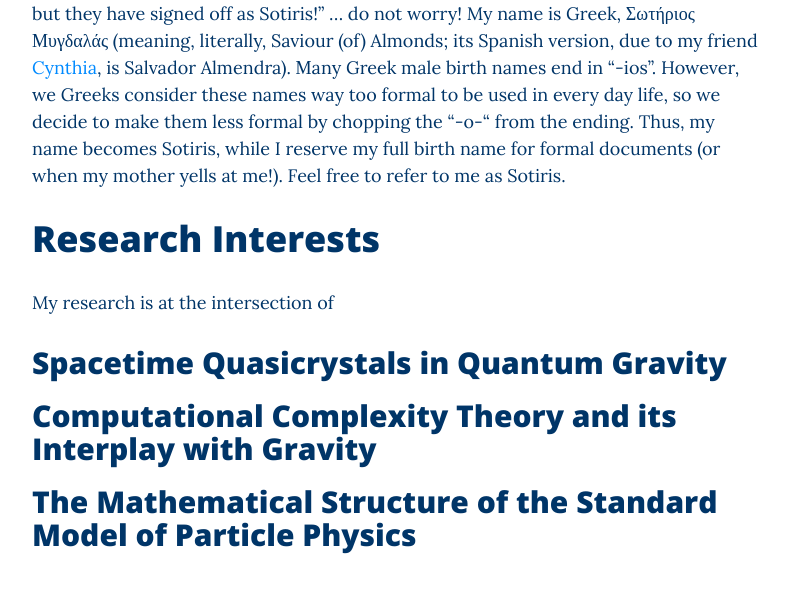
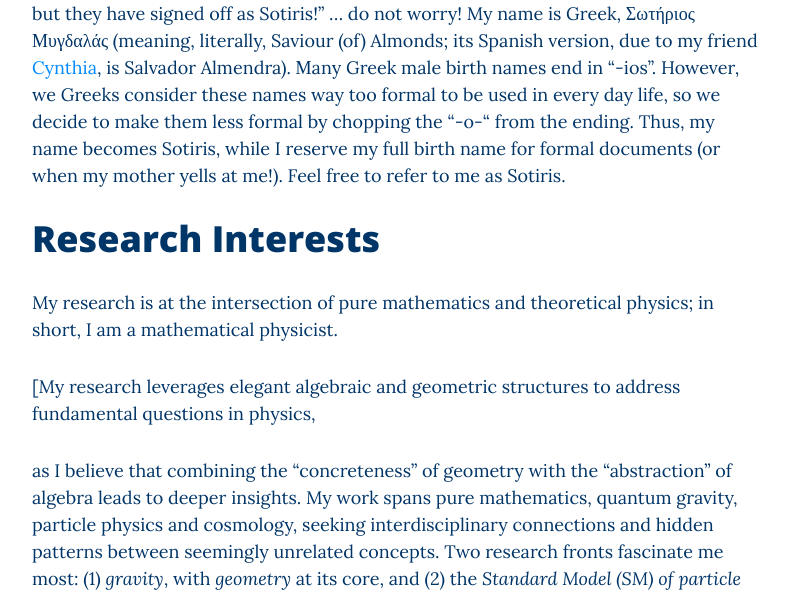
Before and after one commit to smygdalas/SMygdalas.github.io, a Jekyll site: the page built from index.md, in a window 1280 px wide and 1400 px high, scrolled down 1280 px. Shown: the part 62-658 px from the top of the window, without its empty margins (243-1030 px from the left). Built offline with Jekyll 4.4.1, drawn with Linux system fonts in a browser that asks for light colours; nearby versions of some CDN libraries; comment, search, counter and statistics services are not loaded; some of the changed text lies outside the part shown.

Commit message:
Update index.md

```diff
--- a/index.md
+++ b/index.md
@@ -16,10 +16,20 @@ My name is Sotiris Mygdalas\* (he/him) and I am currently a research assistant -
 
 # Research Interests
 
-My research is at the intersection of
+My research is at the intersection of pure mathematics and theoretical physics; in short, I am a mathematical physicist.
 
-## Spacetime Quasicrystals in Quantum Gravity
 
-## Computational Complexity Theory and its Interplay with Gravity
+[My research leverages elegant algebraic and geometric structures to address fundamental questions in physics,
 
-## The Mathematical Structure of the Standard Model of Particle Physics
+as I believe that combining the "concreteness" of geometry with the "abstraction" of algebra leads to deeper insights. My work spans pure mathematics, quantum gravity, particle physics and cosmology, seeking interdisciplinary connections and hidden patterns between seemingly unrelated concepts. Two research fronts fascinate me most: (1) *gravity*, with *geometry* at its core, and (2) the *Standard Model (SM) of particle physics*, governed by *gauge symmetries* encoded in *algebras*. Their intersection -- the gauge/gravity unification -- is a guiding thread behind much of my current work.
+
+
+-- Quasicrystals, Discrete Lorentzian Geometry and Quantum Gravity
+
+-- Computational Complexity Theory and its Interplay with Gravity
+
+-- The Mathematical Structure of the Standard Model of Particle Physics]: #
+
+# Outside of Research
+
+I enjoy cooking, baking (I am a proud father of a 201-year old sourdough starter; this has *not* been confirmed with carbon dating or DNA testing, but I choose to believe it is true), hiking, running (especially away from my problems), photography and playing tennis.
```
